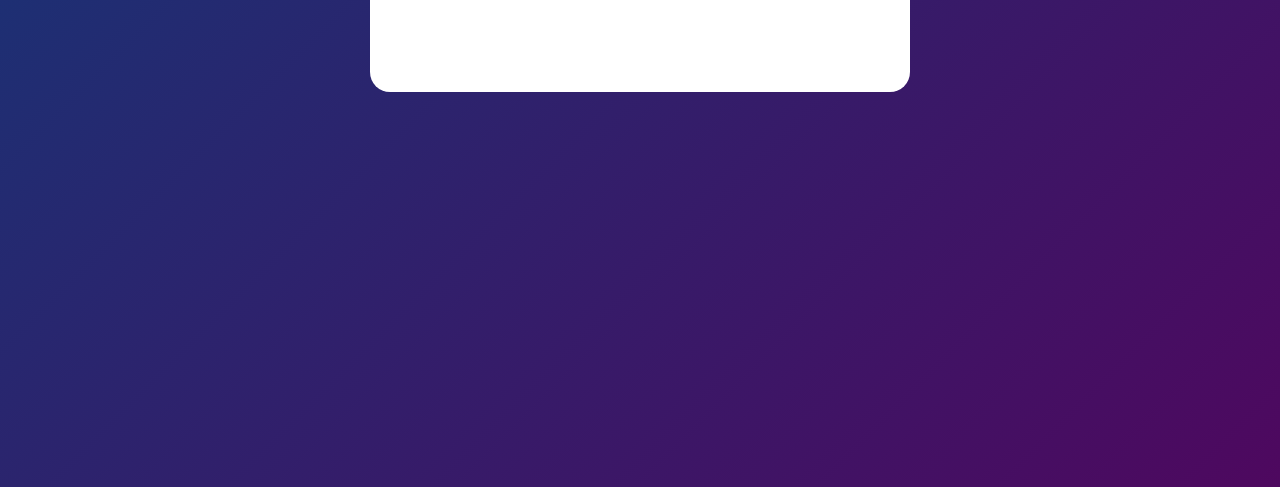
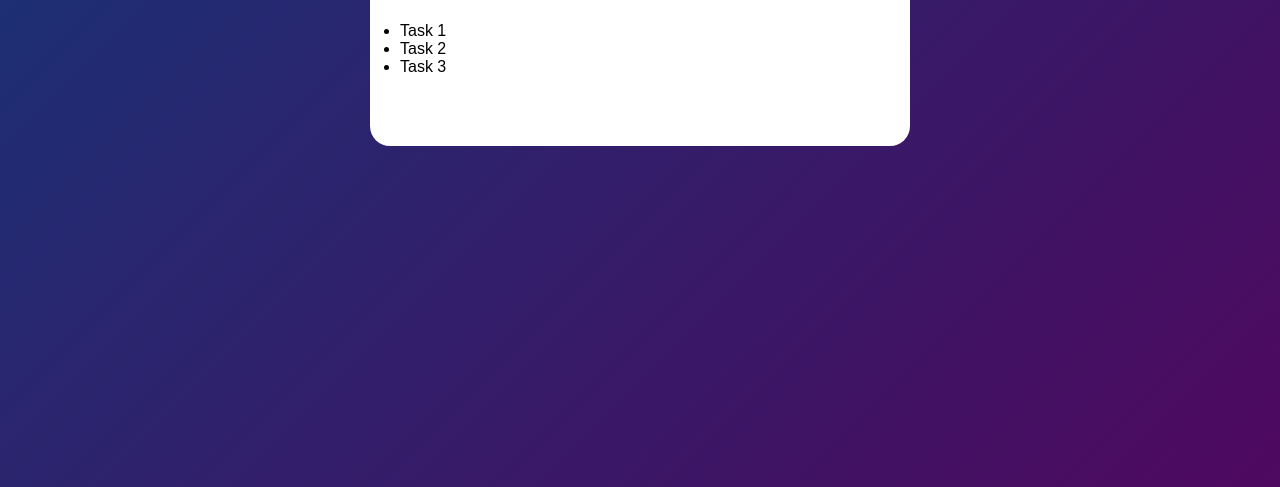
Before and after one commit to Whoistolu/Bookshelf, a website: page index.html in a window 1280 px wide. Shown: the part 313-800 px from the top of the page. Drawn offline with Linux system fonts and the light colour scheme.

Commit message:
Manually add the lists of tasks

```diff
--- a/index.html
+++ b/index.html
@@ -16,6 +16,11 @@
                 <input type="text" name="Todo" id="input-box" placeholder="Add your text">
                 <button>Add</button>
             </div>
+            <ul id="list-container">
+                <li>Task 1</li>
+                <li>Task 2</li>
+                <li>Task 3</li>
+            </ul>
         </div>
     </div>
 </body>
```
